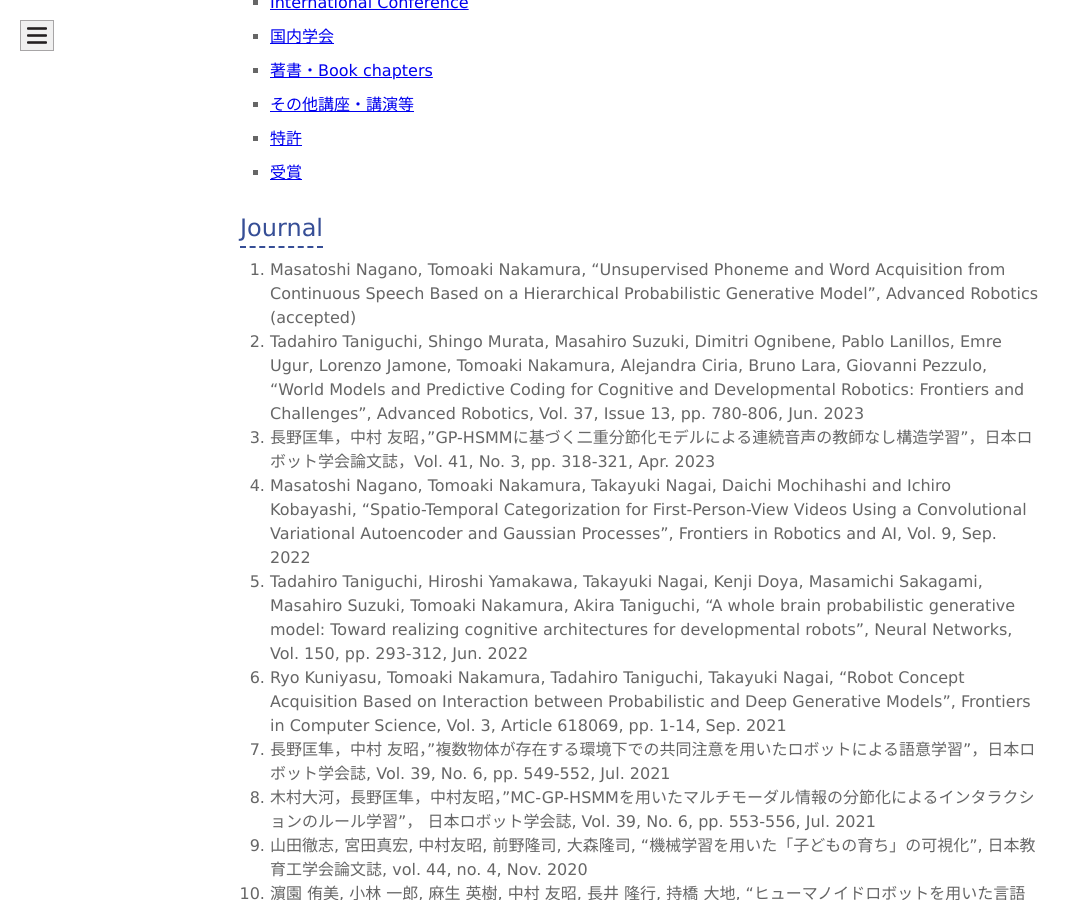
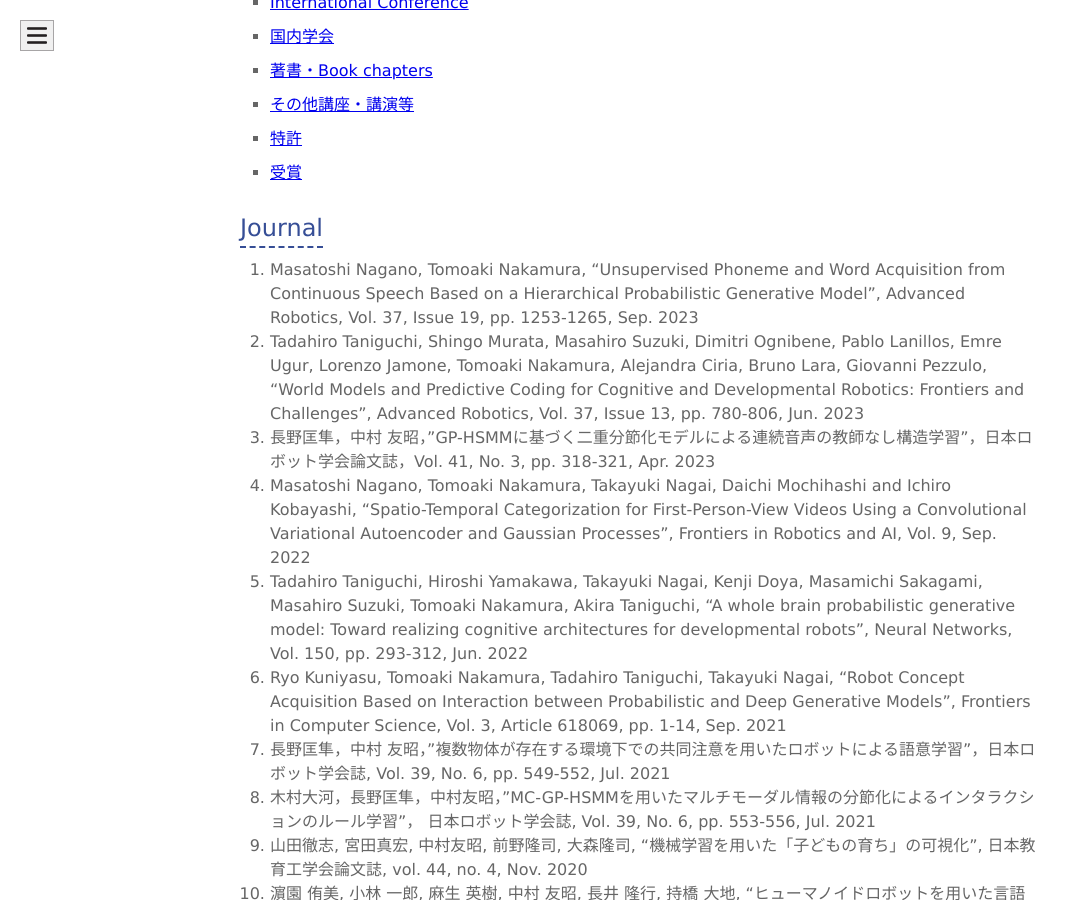
Before and after one commit to naka-lab/naka-lab.github.io, a Jekyll site: the page built from subpages/pub.md, in a window 1280 px wide and 900 px high, scrolled down 761 px. Shown: the whole window, without its empty margins (0-1081 px from the left). Built offline with Jekyll 4.4.1, drawn with Linux system fonts in a browser that asks for light colours.

Commit message:
Update pub.md

```diff
--- a/subpages/pub.md
+++ b/subpages/pub.md
@@ -17,7 +17,7 @@ layout: default
 
 
 ## Journal
-1. Masatoshi Nagano, Tomoaki Nakamura, "Unsupervised Phoneme and Word Acquisition from Continuous Speech Based on a Hierarchical Probabilistic Generative Model",  Advanced Robotics (accepted)
+1. Masatoshi Nagano, Tomoaki Nakamura, "Unsupervised Phoneme and Word Acquisition from Continuous Speech Based on a Hierarchical Probabilistic Generative Model", Advanced Robotics, Vol. 37, Issue 19, pp. 1253-1265, Sep. 2023
 1. Tadahiro Taniguchi, Shingo Murata, Masahiro Suzuki, Dimitri Ognibene, Pablo Lanillos, Emre Ugur, Lorenzo Jamone, Tomoaki Nakamura, Alejandra Ciria, Bruno Lara, Giovanni Pezzulo, "World Models and Predictive Coding for Cognitive and Developmental Robotics: Frontiers and Challenges", Advanced Robotics, Vol. 37, Issue 13, pp. 780-806, Jun. 2023
 2. 長野匡隼，中村 友昭，"GP-HSMMに基づく二重分節化モデルによる連続音声の教師なし構造学習"，日本ロボット学会論文誌，Vol. 41, No. 3, pp. 318-321, Apr. 2023
 3. Masatoshi Nagano, Tomoaki Nakamura, Takayuki Nagai, Daichi Mochihashi and Ichiro Kobayashi, "Spatio-Temporal Categorization for First-Person-View Videos Using a Convolutional Variational Autoencoder and Gaussian Processes", Frontiers in Robotics and AI, Vol. 9, Sep. 2022
```
